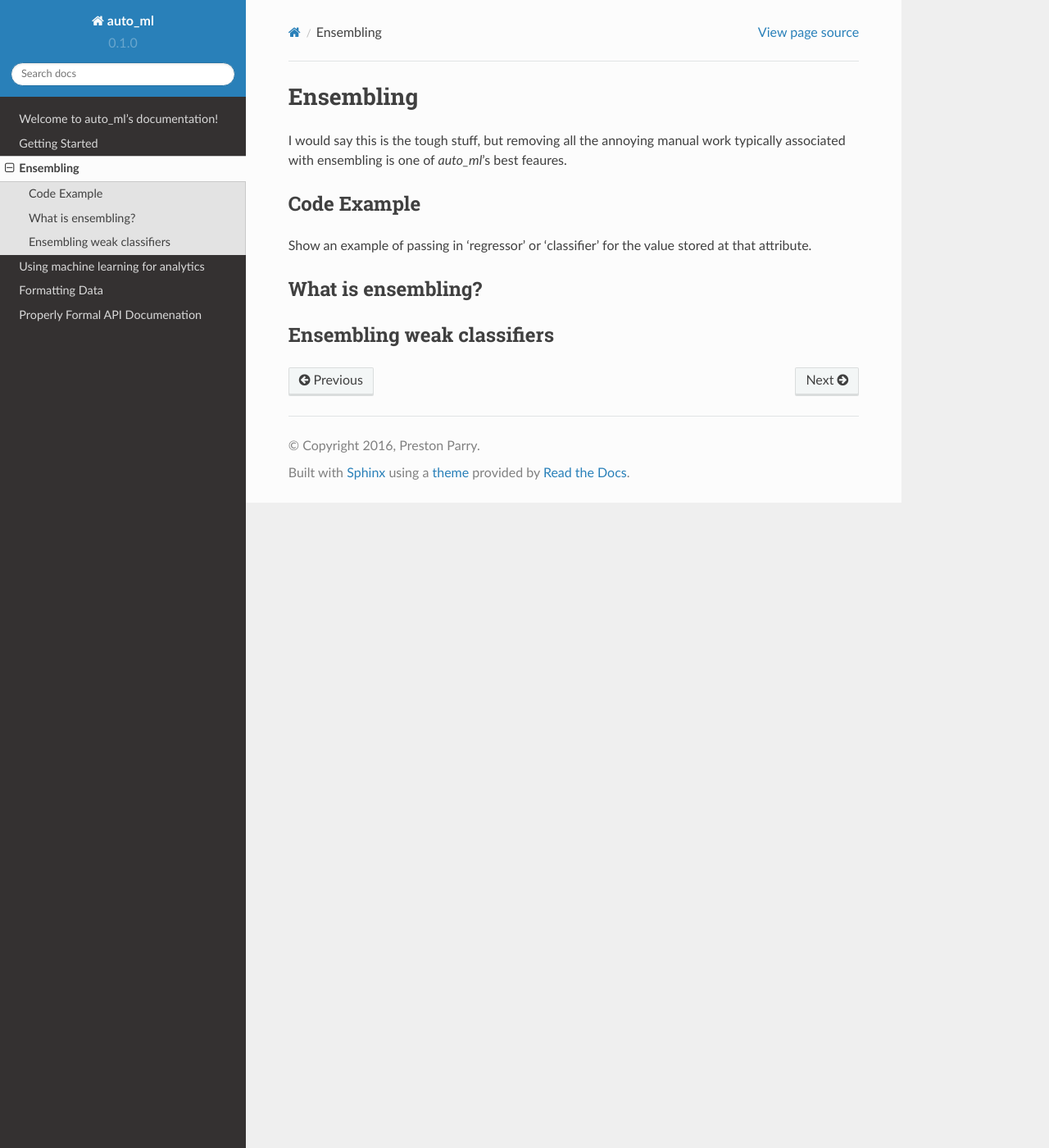
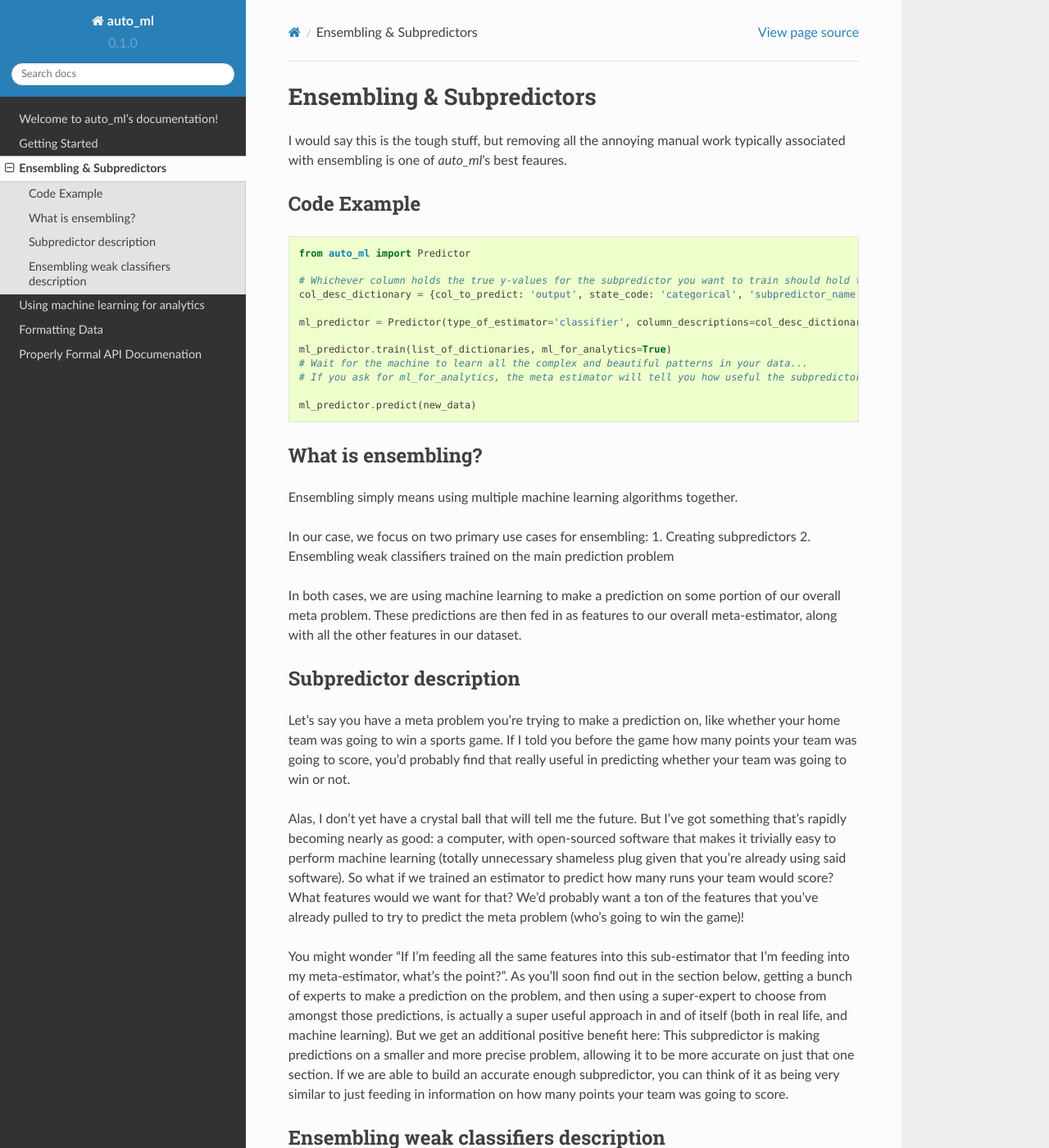
Before and after one commit to ClimbsRocks/auto_ml, a Sphinx documentation site: the page built from docs/source/ensembling.rst, in a window 1280 px wide and 1400 px high. Shown: the whole window at 82% size. Built offline with Sphinx 7.4.7 and the Read the Docs theme 2.0.0, drawn with Linux system fonts in a browser that asks for light colours; some of the changed text lies outside the part shown.

Commit message:
adds much narration around ensembling.

```diff
--- a/docs/source/ensembling.rst
+++ b/docs/source/ensembling.rst
@@ -1,4 +1,4 @@
-Ensembling
+Ensembling & Subpredictors
 ===================================
 
 I would say this is the tough stuff, but removing all the annoying manual work typically associated with ensembling is one of `auto_ml`'s best feaures.
@@ -6,12 +6,47 @@ I would say this is the tough stuff, but removing all the annoying manual work t
 Code Example
 -------------------------------------
 
-Show an example of passing in 'regressor' or 'classifier' for the value stored at that attribute.
+.. code-block:: python
+
+  from auto_ml import Predictor
+
+  # Whichever column holds the true y-values for the subpredictor you want to train should hold the value 'regressor' or 'classifier'
+  col_desc_dictionary = {col_to_predict: 'output', state_code: 'categorical', 'subpredictor_name': 'regressor'}
+
+  ml_predictor = Predictor(type_of_estimator='classifier', column_descriptions=col_desc_dictionary)
+
+  ml_predictor.train(list_of_dictionaries, ml_for_analytics=True)
+  # Wait for the machine to learn all the complex and beautiful patterns in your data...
+  # If you ask for ml_for_analytics, the meta estimator will tell you how useful the subpredictor was in making the meta estimations.
+
+  ml_predictor.predict(new_data)
 
 
 What is ensembling?
 --------------------------------------
 
+Ensembling simply means using multiple machine learning algorithms together.
 
-Ensembling weak classifiers
+In our case, we focus on two primary use cases for ensembling:
+1. Creating subpredictors
+2. Ensembling weak classifiers trained on the main prediction problem
+
+In both cases, we are using machine learning to make a prediction on some portion of our overall meta problem. These predictions are then fed in as features to our overall meta-estimator, along with all the other features in our dataset.
+
+
+Subpredictor description
 -------------------------------------
+
+Let's say you have a meta problem you're trying to make a prediction on, like whether your home team was going to win a sports game. If I told you before the game how many points your team was going to score, you'd probably find that really useful in predicting whether your team was going to win or not.
+
+Alas, I don't yet have a crystal ball that will tell me the future. But I've got something that's rapidly becoming nearly as good: a computer, with open-sourced software that makes it trivially easy to perform machine learning (totally unnecessary shameless plug given that you're already using said software). So what if we trained an estimator to predict how many runs your team would score? What features would we want for that? We'd probably want a ton of the features that you've already pulled to try to predict the meta problem (who's going to win the game)!
+
+You might wonder "If I'm feeding all the same features into this sub-estimator that I'm feeding into my meta-estimator, what's the point?". As you'll soon find out in the section below, getting a bunch of experts to make a prediction on the problem, and then using a super-expert to choose from amongst those predictions, is actually a super useful approach in and of itself (both in real life, and machine learning). But we get an additional positive benefit here: This subpredictor is making predictions on a smaller and more precise problem, allowing it to be more accurate on just that one section. If we are able to build an accurate enough subpredictor, you can think of it as being very similar to just feeding in information on how many points your team was going to score.
+
+
+Ensembling weak classifiers description
+-----------------------------------------
+
+Let's imagine for a minute that you're trying to predict whether your hometown ice cream place is going to win the uber-prestigious National Ice Cream Bowl.
+
+Mmmmmm, ice cream...
```
